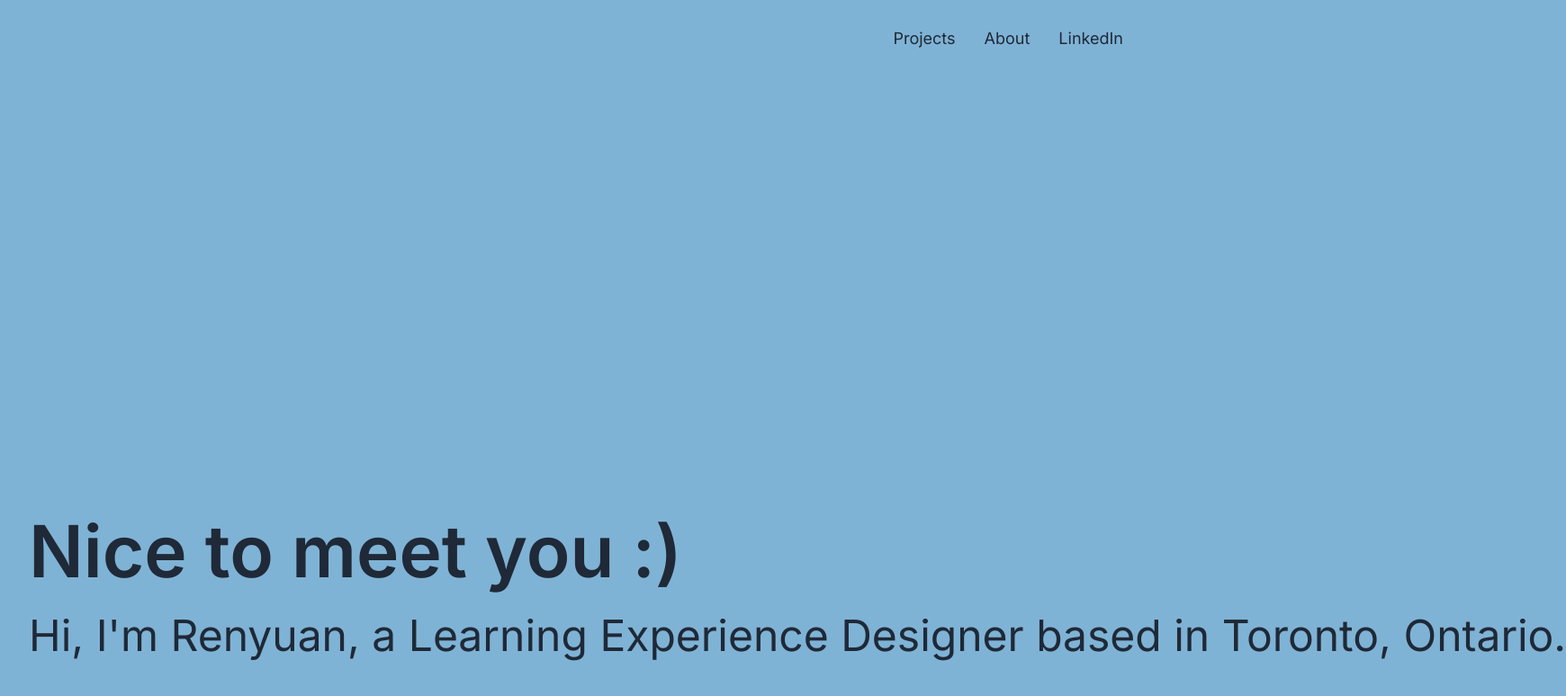
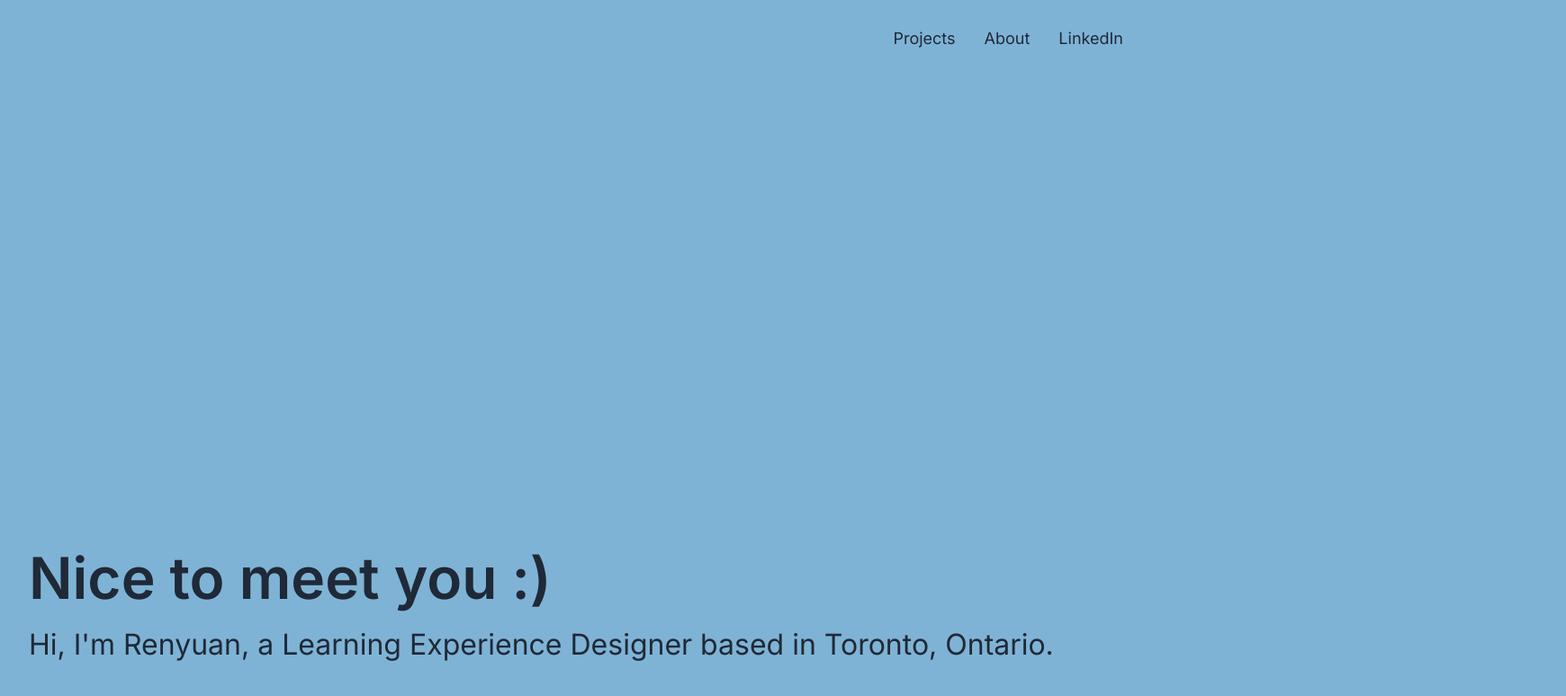
Before and after one commit to Renyuan-Zhang/renyuan-zhang.github.io, a plain HTML site: page index.html in a window 1280 px wide. Shown: the whole page at 90% size, 1740 px wide, since content can reach past the window. Drawn offline with Linux system fonts and the light colour scheme.

Commit message:
Update index.html

```diff
--- a/index.html
+++ b/index.html
@@ -13,7 +13,7 @@
 
     body {
       font-family: 'Inter', sans-serif;
-      background-color: #7fb3d5; /* ✅ 更新的背景颜色 */
+      background-color: #7fb3d5;
       margin: 0;
       height: 100vh;
       position: relative;
@@ -45,13 +45,13 @@
     .intro-text {
       position: absolute;
       left: 2rem;
-      bottom: 4rem; /* ✅ 向上提文字位置 */
+      bottom: 4rem;
       color: #1f2937;
       animation: fadeInUp 1.2s ease-out forwards;
     }
 
     .intro-text h1 {
-      font-size: 5rem;
+      font-size: 4rem;
       font-weight: 700;
       margin: 0;
       white-space: nowrap;
@@ -59,7 +59,7 @@
     }
 
     .intro-text p {
-      font-size: 3rem;
+      font-size: 2rem;
       font-weight: 500;
       margin: 1rem 0 0 0;
       white-space: nowrap;
```
